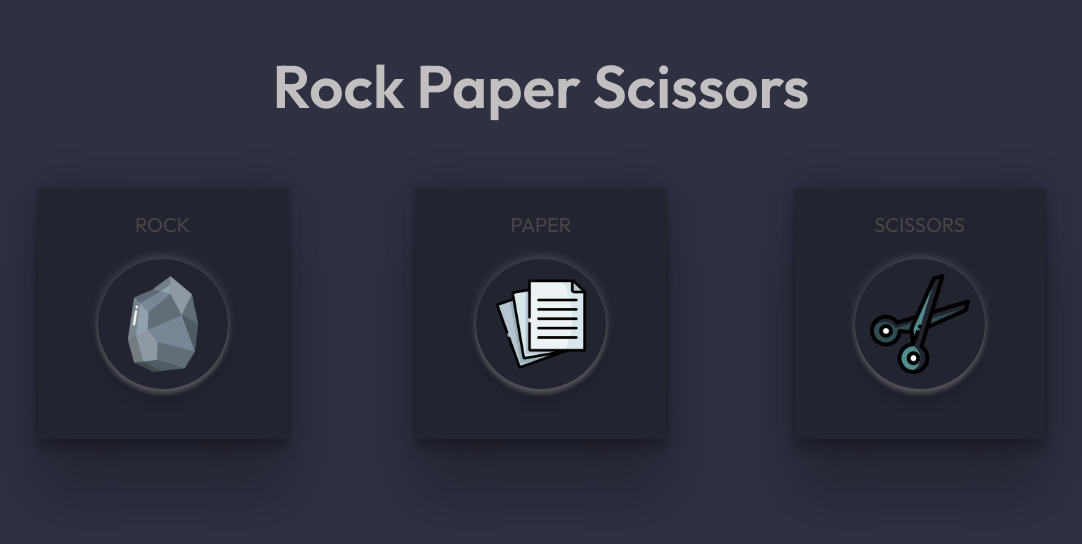
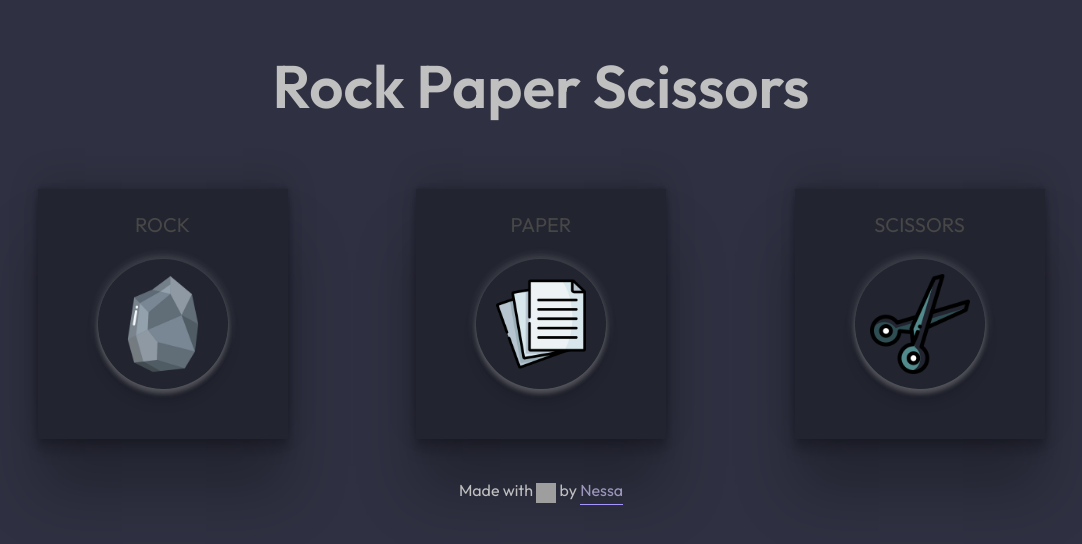
Before and after one commit to Lomlomm/RockPaperScissors, a plain HTML site: page index.html in a window 1280 px wide. Shown: the whole page, without its empty margins (99-1181 px from the left). Drawn offline with Linux system fonts and the light colour scheme; grey boxes are pictures that could not be loaded.

Commit message:
Add footer on index

```diff
--- a/index.html
+++ b/index.html
@@ -43,6 +43,12 @@
         <div class="resultado">
 
         </div>
+        <div>
+            <p class="footer-heart">
+                Made with <g-emoji class="g-emoji" alias="heart" fallback-src="https://github.githubassets.com/images/icons/emoji/unicode/2764.png">
+              <img class="emoji" alt="heart" height="20" width="20" src="https://github.githubassets.com/images/icons/emoji/unicode/2764.png"></g-emoji> by <a href="https://github.com/Lomlomm">Nessa</a>
+              </p>
+        </div>
     </div>
 
     <audio class="rock-audio" src="sounds/rock.mp3"></audio>
```
